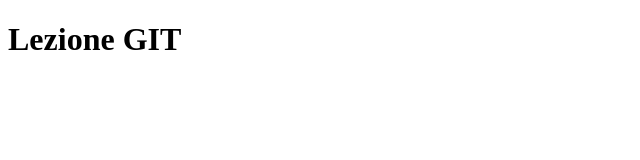
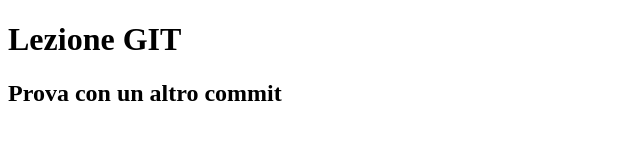
Before and after one commit to marcoinsabato/test_hackjava, a plain HTML site: page index.html in a window 1280 px wide. Shown: the whole page, without its empty margins (0-640 px from the left). Drawn offline with Linux system fonts and the light colour scheme.

Commit message:
test online

```diff
--- a/index.html
+++ b/index.html
@@ -8,6 +8,7 @@
 </head>
 <body>
     <h1>Lezione GIT</h1>
+    <h2>Prova con un altro commit</h2>
     <script src="./object.js"></script>
 </body>
 </html>
```
